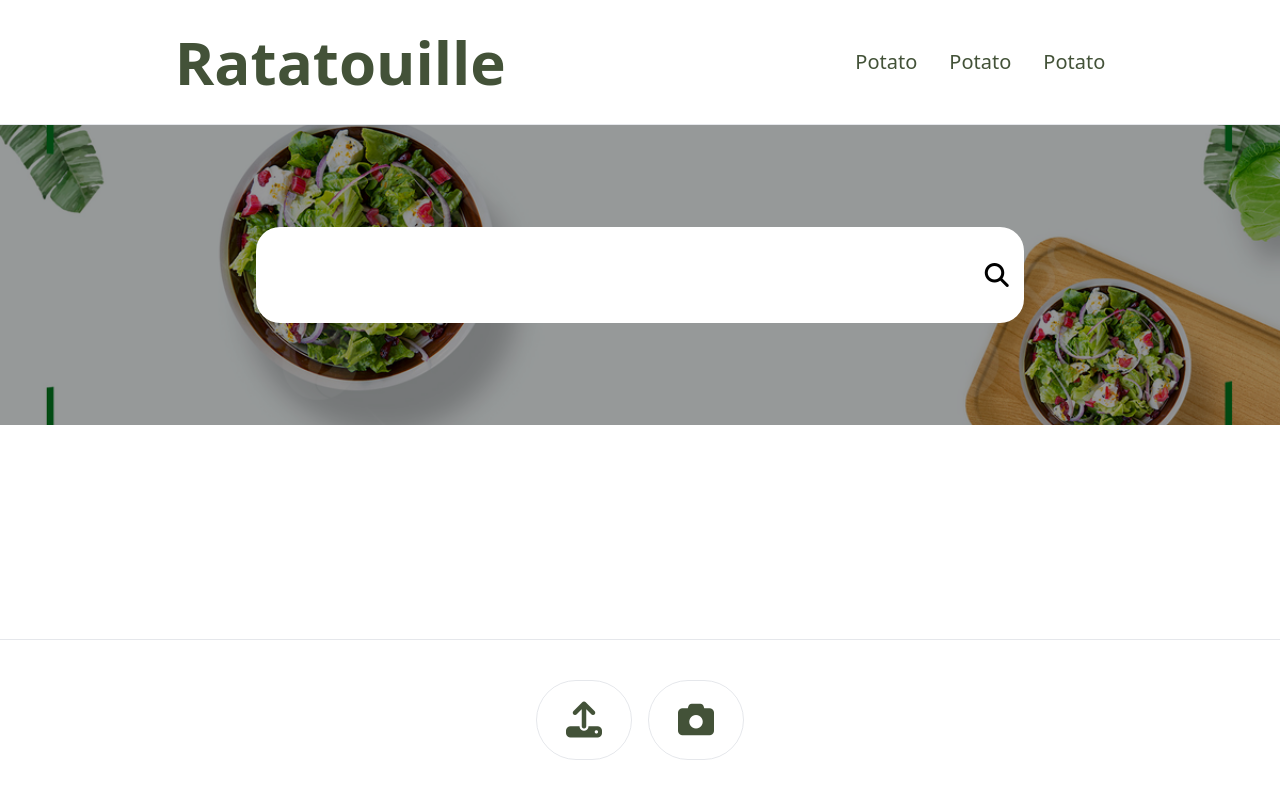
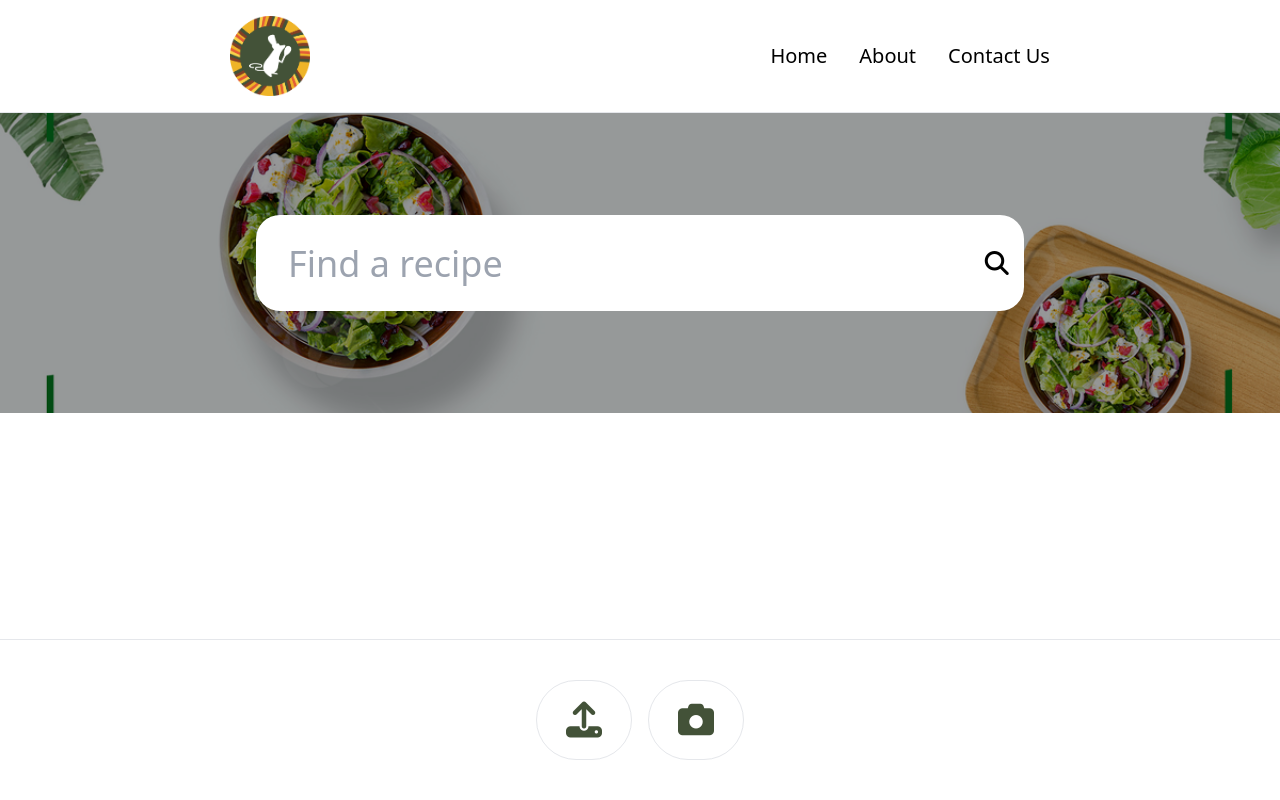
Before and after one commit to pauligwe/Ratatouille, a Flask app: page / in a window 1280 px wide. Run offline with Flask 3, Linux system fonts and the light colour scheme; data that the repository does not hold is empty; some libraries are stand-ins or nearby versions.

Commit message:
more WORK

```diff
--- /dev/null
+++ b/allrecipes/__init__.py
@@ -0,0 +1,105 @@
+# -*- coding: utf-8 -*-
+
+from bs4 import BeautifulSoup
+import requests
+
+class AllRecipes:
+    BASE_URL = "https://allrecipes.com/"
+
+    def __init__(self):
+        self.session = requests.Session()
+        self.session.headers = {
+            'Cookie': 'euConsent=true',
+            "User-Agent": "Mozilla/5.0 (X11; Linux x86_64; rv:128.0) Gecko/20100101 Firefox/128.0"
+        }
+
+    def _fetch_page(self, url, params=None):
+        response = self.session.get(url, params=params)
+        return BeautifulSoup(response.text, 'lxml')
+
+    def _parse_article(self, article):
+        data = {}
+        try:
+            data["name"] = article.find("span", {"class": "card__title"}).get_text(strip=True)
+            if len(data["name"]) > 80:
+                data["name"] = data["name"][:80]+"..."
+            data["url"] = article['href']
+            data["rate"] = len(article.find_all("svg", {"class": "icon-star"}))
+            if article.find_all("svg", {"class": "icon-star-half"}):
+                data["rate"] += 0.5
+            data["image"] = article.find('img').get('data-src') or article.find('img').get('src')
+        except Exception:
+            pass
+        return data
+
+    def _extract_articles(self, soup):
+        articles = soup.find_all("a", {"class": "mntl-card-list-items"})
+        articles = [a for a in articles if a["href"].startswith("https://www.allrecipes.com/recipe/")]
+        return [self._parse_article(article) for article in articles]
+
+    def search(self, search_string):
+        url = f"{self.BASE_URL}search"
+        soup = self._fetch_page(url, params={"q": search_string})
+        return self._extract_articles(soup)
+
+    def homepage(self):
+        soup = self._fetch_page(self.BASE_URL)
+        return self._extract_articles(soup)
+
+    @staticmethod
+    def _get_name(soup):
+        return soup.find("h1", {"id": "article-heading_2-0"}).get_text(strip=True)
+
+    @staticmethod
+    def _get_rating(soup):
+        return float(soup.find("div", {"id": "mntl-recipe-review-bar__rating_2-0"}).get_text(strip=True))
+
+    @staticmethod
+    def _get_ingredients(soup):
+        return [li.get_text(strip=True) for li in soup.find("div", {"id": "mntl-structured-ingredients_1-0"}).find_all("li")]
+
+    @staticmethod
+    def _get_steps(soup):
+        return [li.get_text(strip=True) for li in soup.find("div", {"id": "recipe__steps_1-0"}).find_all("li")]
+
+    @staticmethod
+    def _get_times_data(soup, text):
+        return soup.find("div", {"id": "recipe-details_1-0"}).find("div", text=text).parent.find("div", {"class": "mntl-recipe-details__value"}).get_text(strip=True)
+
+    @classmethod
+    def _get_prep_time(cls, soup):
+        return cls._get_times_data(soup, "Prep Time:")
+
+    @classmethod
+    def _get_cook_time(cls, soup):
+        return cls._get_times_data(soup, "Cook Time:")
+
+    @classmethod
+    def _get_total_time(cls, soup):
+        return cls._get_times_data(soup, "Total Time:")
+
+    @classmethod
+    def _get_nb_servings(cls, soup):
+        return cls._get_times_data(soup, "Servings:")
+
+    def get(self, url):
+        soup = self._fetch_page(url)
+        elements = [
+            {"name": "name", "default_value": ""},
+            {"name": "ingredients", "default_value": []},
+            {"name": "steps", "default_value": []},
+            {"name": "rating", "default_value": None},
+            {"name": "prep_time", "default_value": ""},
+            {"name": "cook_time", "default_value": ""},
+            {"name": "total_time", "default_value": ""},
+            {"name": "nb_servings", "default_value": ""},
+        ]
+
+        data = {"url": url}
+        for element in elements:
+            try:
+                data[element["name"]] = getattr(self, f"_get_{element['name']}")(soup)
+            except Exception:
+                data[element["name"]] = element["default_value"]
+
+        return data
--- a/main.py
+++ b/main.py
@@ -1,14 +1,32 @@
+import google.generativeai as genai
+from PIL import Image
+import os
+import json_repair
+import dotenv
+from allrecipes import AllRecipes
 from flask import Flask, render_template, request, redirect, url_for
+from googleapiclient.discovery import build
 
-app = Flask(__name__, )
+app = Flask(__name__)
+all_recipes = AllRecipes()
+
+PROMPT = """
+Analyse the image and return the following information in JSON format
+{
+    "title": "Name of the dish",
+    "description": "Description of the dish",
+    "ingredients": [
+        "ingredient1",
+        "ingredient2"
+    ]
+}"""
+
 
 @app.route("/")
 def main():
-    return render_template("home.html")
+    articles = all_recipes.homepage()
 
-@app.route("/recipe/<recipe>")
-def recipe(recipe: str):
-    return render_template("recipe.html", recipe=recipe.title())
+    return render_template("home.html", articles=articles)
 
 @app.route("/search")
 def search():
@@ -18,10 +36,63 @@ def search():
     if not query:
         return redirect(url_for('main'))
 
-    return render_template("search.html")
+    search_results = all_recipes.search(query)
+
+    return render_template("search.html", query=query, search_results=search_results)
+
+@app.route("/image", methods=["POST"])
+def image():
+    genai.configure(api_key=GEMINI_API_KEY)
+    img = request.files.get('image')
+
+    pil_image = Image.open(img)
+
+    model = genai.GenerativeModel(model_name="gemini-1.5-flash")
+    response = model.generate_content([PROMPT, pil_image])
+
+    response_text = response.text
+    json_repair.loads(response_text)
+
+    return "Success", 200
+
+
+@app.route("/recipe/<recipe>")
+def recipe(recipe: str):
+    youtube_videos = get_youtube_data(recipe + " recipe")
+    return render_template("recipe.html", recipe=recipe.title(), youtube_videos=youtube_videos)
+
+
+def get_youtube_data(prompt, max_results=10) -> list[str]:
+    youtube = build('youtube', 'v3', developerKey=YOUTUBE_API_KEY)
+    results = []
+
+    request = youtube.search().list(
+        q=prompt,
+        part='snippet',
+        maxResults=max_results
+    )
+
+    responses = request.execute()
+
+    for item in responses['items']:
+        if item['id']['kind'] == 'youtube#video':
+            video_id = item['id']['videoId']
+            results.append(video_id)
+
+    return results
+
 
 
 if __name__ == '__main__':
+    # Load environment variables from .env
+    dotenv.load_dotenv()
+
+    GEMINI_API_KEY = os.environ["GOOGLE_API_KEY"]
+    YOUTUBE_API_KEY = os.environ["YOUTUBE_API_KEY"]
+
+    # Auto reload for changes to project
     app.jinja_env.auto_reload = True
     app.config['TEMPLATES_AUTO_RELOAD'] = True
+
+    # Run on all interfaces on port 8080 in debug mode
     app.run(debug=True, host='0.0.0.0', port=8080)
--- a/templates/base.html
+++ b/templates/base.html
@@ -10,13 +10,13 @@
     />
     <title>Ratatouille - {% block title %}{% endblock %}</title>
   </head>
-  <body class="text-[#435238]">
-    <nav class="w-full border-b py-8 flex justify-around">
-      <h1 class="text-6xl font-semibold">Ratatouille</h1>
+  <body>
+    <nav class="w-full border-b py-4 flex justify-around">
+      <a href="/"><img src="/static/logo.png" class="w-20 h-20" /></a>
       <div class="flex gap-8 items-center text-xl">
-        <a href="/">Potato</a>
-        <a href="/">Potato</a>
-        <a href="/">Potato</a>
+        <a href="/">Home</a>
+        <a href="/">About</a>
+        <a href="/">Contact Us</a>
       </div>
     </nav>
     {% block content %}{% endblock %}
--- a/templates/home.html
+++ b/templates/home.html
@@ -1,16 +1,17 @@
-{% extends 'base.html' %} {% block title %}Home{% endblock %} {% block content
-%}
-<div class="flex justify-center">
+{% from "macros.html" import article_grid %} {% extends 'base.html' %} {% block
+title %}Home{% endblock %} {% block content %}
+<div class="w">
   <div
     class="w-full bg-[url('static/banner.png')] h-[300px] bg-cover bg-center"
   >
     <span
       class="w-full h-full text-white flex justify-center items-center bg-black bg-opacity-40"
     >
-      <div class="fixed flex items-center">
+      <div class="sticky flex items-center">
         <form action="/search">
           <input
-          name="query"
+            placeholder="Find a recipe"
+            name="query"
             type="text"
             class="text-black rounded-3xl outline-none w-[60vw] text-4xl pl-8 px-16 h-24"
           />
@@ -22,19 +23,43 @@
     </span>
   </div>
 
-  <div class="flex"></div>
+  <div class="w-full flex justify-center mb-48">
+    <div
+      class="mt-10 mb-20 grid md:grid-cols-2 lg:grid-cols-3 xl:grid-cols-4 gap-4 w-fit"
+    >
+      {% for article in articles %}
+      <a href="{{ article['url'] }}" class="border w-72 h-80">
+        <img src="{{ article['image'] }}" class="h-48 w-full object-cover" />
+        <h1 class="mx-2 mt-2 font-bold text-xl">{{ article['name'] }}</h1>
+      </a>
+      {% endfor %}
+    </div>
+  </div>
 
-  <div class="fixed bottom-0 py-10 border-t w-full flex flex-col items-center">
-    <div class="gap-4 flex border-[#435238]">
+  <div
+    class="fixed bottom-0 py-10 border-t w-full flex flex-col items-center bg-white"
+  >
+    <div class="gap-4 flex border-[#435238] text-[#435238]">
+      <form action="/image" method="post" enctype="multipart/form-data">
+        <input
+          type="file"
+          name="image"
+          accept="image/*"
+          class="hidden"
+          id="fileInput"
+          onchange="this.form.submit()"
+        />
+        <label
+          for="fileInput"
+          class="border rounded-full w-24 h-20 text-4xl cursor-pointer block flex justify-center items-center"
+          title="Upload a picture"
+        >
+          <i class="fa-solid fa-upload"></i>
+        </label>
+      </form>
       <button
         class="border rounded-full w-24 h-20 text-4xl"
-        title="Upload a picture"
-      >
-        <i class="fa-solid fa-upload"></i>
-      </button>
-      <button
-        class="border rounded-full w-24 h-20 text-4xl"
-        title="Upload a picture"
+        title="Take a picture"
       >
         <i class="fa-solid fa-camera"></i>
       </button>
--- /dev/null
+++ b/templates/macros.html
@@ -0,0 +1,12 @@
+{% macro article_grid(articles) -%}
+<div
+  class="mt-10 mb-20 grid md:grid-cols-2 lg:grid-cols-3 xl:grid-cols-4 gap-4"
+>
+  {% for article in articles %}
+  <a href="{{ article['url'] }}" class="border w-72 h-80">
+    <img src="{{ article['image'] }}" class="h-48 w-full object-cover" />
+    <h1 class="mx-2 mt-2 font-bold text-xl">{{ article['name'] }}</h1>
+  </a>
+  {% endfor %}
+</div>
+{%- endmacro %}
```
Also changed, not shown: templates/recipe.html (+14 -0 lines), templates/search.html (+8 -0 lines), static/logo.png (added).
